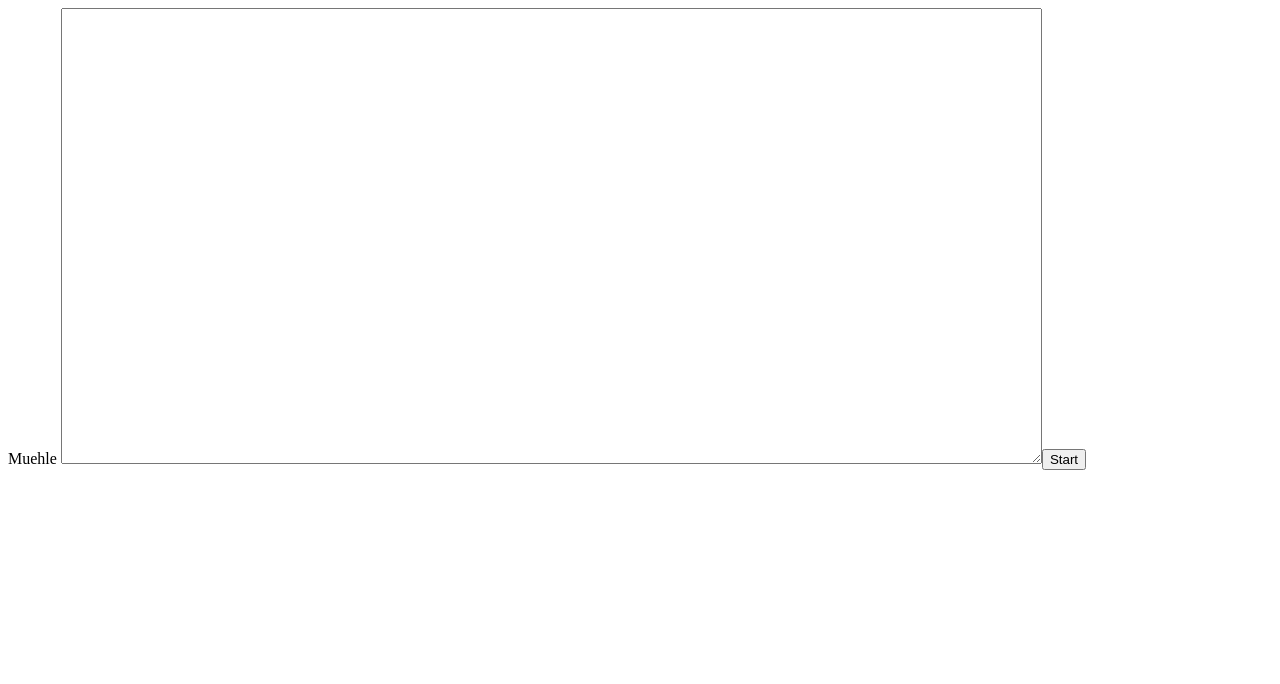
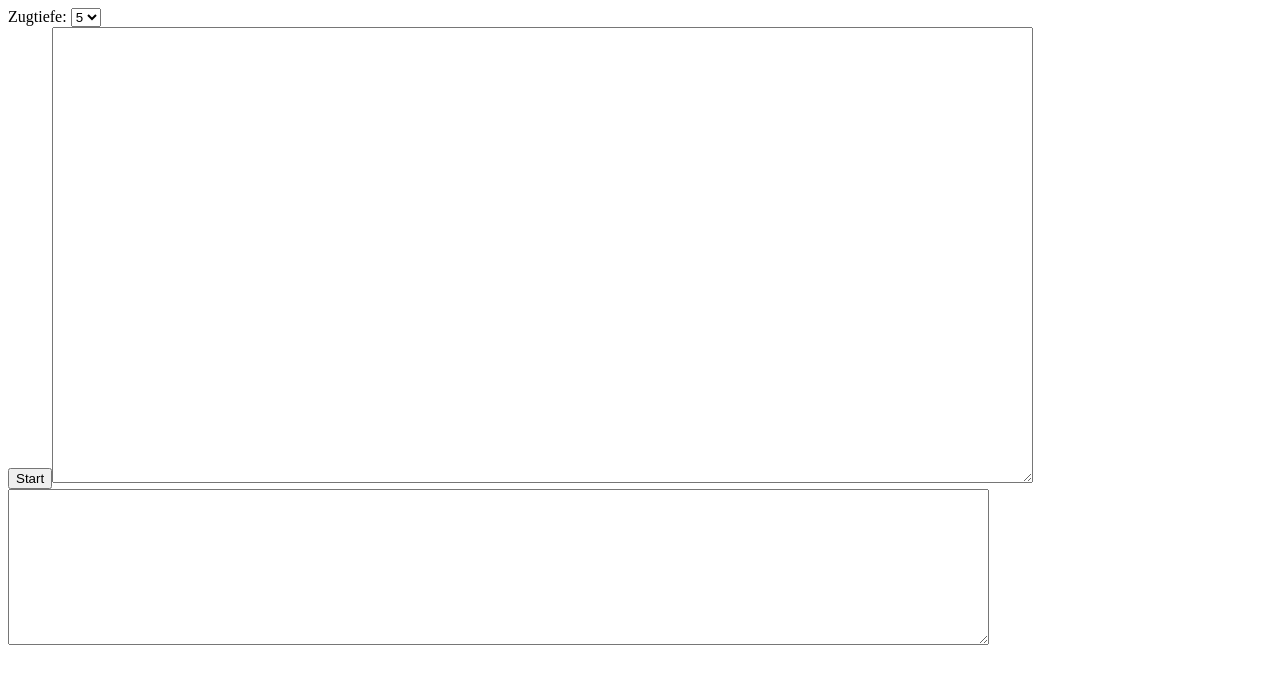
Before and after one commit to RobertKeck/Muehle, an Angular app in the folder muehle-app/: page / in a window 1280 px wide. Shown: the top 684 px of the page. Built offline with nearby package versions, Linux system fonts and the light colour scheme.

Commit message:
add Checkbox Zugtiefe

```diff
--- a/muehle-app/package.json
+++ b/muehle-app/package.json
@@ -19,6 +19,7 @@
     "@angular/platform-browser": "~10.0.14",
     "@angular/platform-browser-dynamic": "~10.0.14",
     "@angular/router": "~10.0.14",
+    "@ng-select/ng-select": "^5.0.3",
     "@types/jest": "^26.0.14",
     "properties-reader": "^2.1.1",
     "rxjs": "~6.5.5",
--- a/muehle-app/src/app/SpielThread.ts
+++ b/muehle-app/src/app/SpielThread.ts
@@ -26,7 +26,7 @@ export class SpielThread // extends Thread // TODO worker child process erstelle
         this.muehleComponentZuEnde = false;
         const zugGen = new ZugGenerator();
         let zugNr = 0;
-        let zugtiefeMax = this.muehleComponent.getCBZugtiefe();
+        let zugtiefeMax: number = Number(this.muehleComponent.getCBZugtiefe());
 
 
         while (!this.muehleComponentZuEnde)
--- a/muehle-app/src/app/muehle.component.html
+++ b/muehle-app/src/app/muehle.component.html
@@ -1,7 +1,34 @@
-Muehle
+
+ <form [formGroup]="formGroupZugtiefe">
+
+        <div class="form-group">
+
+            <label for="formControlZugtiefe">Zugtiefe: </label>
+
+            <select formControlName="formControlZugtiefe" class="form-control" >
+                <!--
+                <option disabled>Select Zugtiefe</option>
+                <option>Select Zugtiefe</option>
+                <option *ngFor="let z of zugtiefeList">{{z}}</option>
+                 -->
+                <option value="1">1</option>
+                <option value="2">2 </option>
+                <option value="3">3</option>
+                <option value="4">4</option>
+                <option value="5" selected>5</option>
+                <option value="6">6</option>
+                <option value="7">7</option>
+            </select>
+
+        </div>
+
+    </form>
 
 
-<textarea [(ngModel)]='logTextField' rows='30' cols='120'>
+<button (click)='start()' type='button'>Start</button>
+
+<textarea [(ngModel)]='grafikTextField' rows='30' cols='120'>
 </textarea>
 
-<button (click)='start()' type='button'>Start</button>
+<textarea [(ngModel)]='logTextField' rows='10' cols='120'>
+</textarea>
--- a/muehle-app/src/app/muehle.component.ts
+++ b/muehle-app/src/app/muehle.component.ts
@@ -10,6 +10,9 @@ import {IZug} from './IZug';
 import {IEngine} from './IEngine';
 import {ISpiel} from './ISpiel';
 import {IStellung} from './IStellung';
+import { FormGroup, FormControl, Validators} from '@angular/forms';
+
+
 
 
 @Component({
@@ -17,11 +20,19 @@ import {IStellung} from './IStellung';
   templateUrl: './muehle.component.html',
   styleUrls: ['./muehle.component.css']
 })
+
 export class MuehleComponent implements ISpiel
 {
+
+    zugtiefeList: any = [1, 2, 3, 4, 5, 6, 7];
+
+    formGroupZugtiefe = new FormGroup({
+      formControlZugtiefe: new FormControl(5, Validators.required)
+    });
+
     title = 'muehle-app';
     logTextField = '';
-    comboboxZugtiefe = 7;
+    grafikTextField = '';
     comboboxWeiss = 'Computer';
     comboboxSchwarz = 'Computer';
 
@@ -47,32 +58,16 @@ export class MuehleComponent implements ISpiel
      */
     computerMensch: number[] = new Array<number>();
 
-
-
-    /**
-     * Main
-     *
-     */
     /*
-    public static void main(String[] args)
+    construtor(): void
     {
-        Spiel spiel = new Spiel();
+         this.formGroupZugtiefe.controls['formControlZugtiefe'].setValue(4, {onlySelf: true});
     }
     */
 
-
-    /**
-     * Konstruktor
-     */
-    /*
-    construtor(): void
-    {
-        /////// this.iMuehleFrame = new MuehleFrame(this);
-        this.erstelleStartStellung();
-        /////// this.iMuehleFrame.zeichneStellung(this.aktuelleStellung);
+    getCBZugtiefe(): number{
+      return this.formGroupZugtiefe.value.formControlZugtiefe;
     }
-    */
-
     /**
      * Spiele-Thread wird gestoppt
      */
@@ -162,7 +157,16 @@ export class MuehleComponent implements ISpiel
         //// console.log(meldung);
     }
 
+    /**
+     * Ausgabe der meldung in JTextfield und in Console
+     *
+     */
+    zeichneStellung(meldung: string): void
+    {
 
+        this.grafikTextField = meldung;
+
+    }
 
     erstelleStartStellung(): void
     {
@@ -203,11 +207,12 @@ export class MuehleComponent implements ISpiel
     {
         // TODO
         // this.iMuehleFrame.zeichneStellung(this.aktuelleStellung);
-        this.log(this.aktuelleStellung.toString());
+        this.zeichneStellung(this.aktuelleStellung.toString());
     }
 
     start(): void
     {
+
         this.erstelleStartStellung();
         this.logTextField += 'Spiel wurde gestartet..';
         if (this.spielThread != null)
@@ -332,9 +337,7 @@ export class MuehleComponent implements ISpiel
        }
        return null;
     }
-    getCBZugtiefe(): number{
-      return this.comboboxZugtiefe;
-    }
+
     getCBWeiss(): string{
       return this.comboboxWeiss;
     }
--- a/muehle-app/src/app/muehle.module.ts
+++ b/muehle-app/src/app/muehle.module.ts
@@ -2,7 +2,7 @@ import { BrowserModule } from '@angular/platform-browser';
 import { NgModule } from '@angular/core';
 
 import { MuehleComponent } from './muehle.component';
-import { FormsModule } from '@angular/forms';
+import { FormsModule, ReactiveFormsModule  } from '@angular/forms';
 
 @NgModule({
   declarations: [
@@ -10,7 +10,8 @@ import { FormsModule } from '@angular/forms';
   ],
   imports: [
     BrowserModule,
-    FormsModule
+    FormsModule,
+    ReactiveFormsModule
   ],
   providers: [],
   bootstrap: [MuehleComponent]
--- a/muehle-app/src/app/muehleBerechnung.ts
+++ b/muehle-app/src/app/muehleBerechnung.ts
@@ -65,7 +65,6 @@ export class MuehleBerechnung
         /*--------------------------------------------------------------------------*/
         // Wenn das erste Vorkommen der Stellung nicht am Vektorende ist,
         // dann liegt Stellungswiederholung vor
-        //// if (this.keckEngine.stellungsFolgeZobristKeys.indexOf(stellung.getWeissSchwarz()) !==
         if (this.keckEngine.stellungsFolgeZobristKeys.indexOf(stellung.getZobristHashWert()) !==
                                 this.keckEngine.stellungsFolgeZobristKeys.length - 1)
         {
```
Also changed, not shown: muehle-app/src/app/ZugGenerator.ts (line endings or trailing spaces), 2 other files (tests, documents, lock files or other folders).
